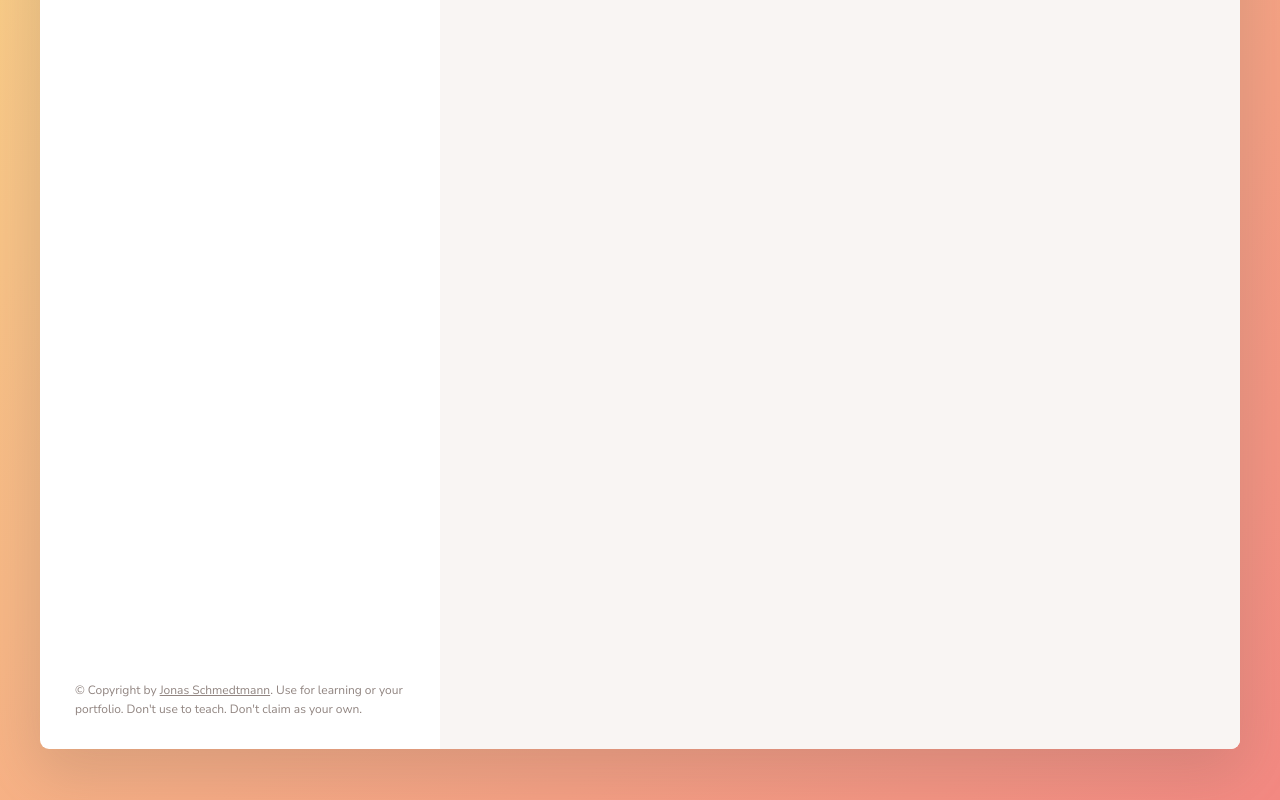
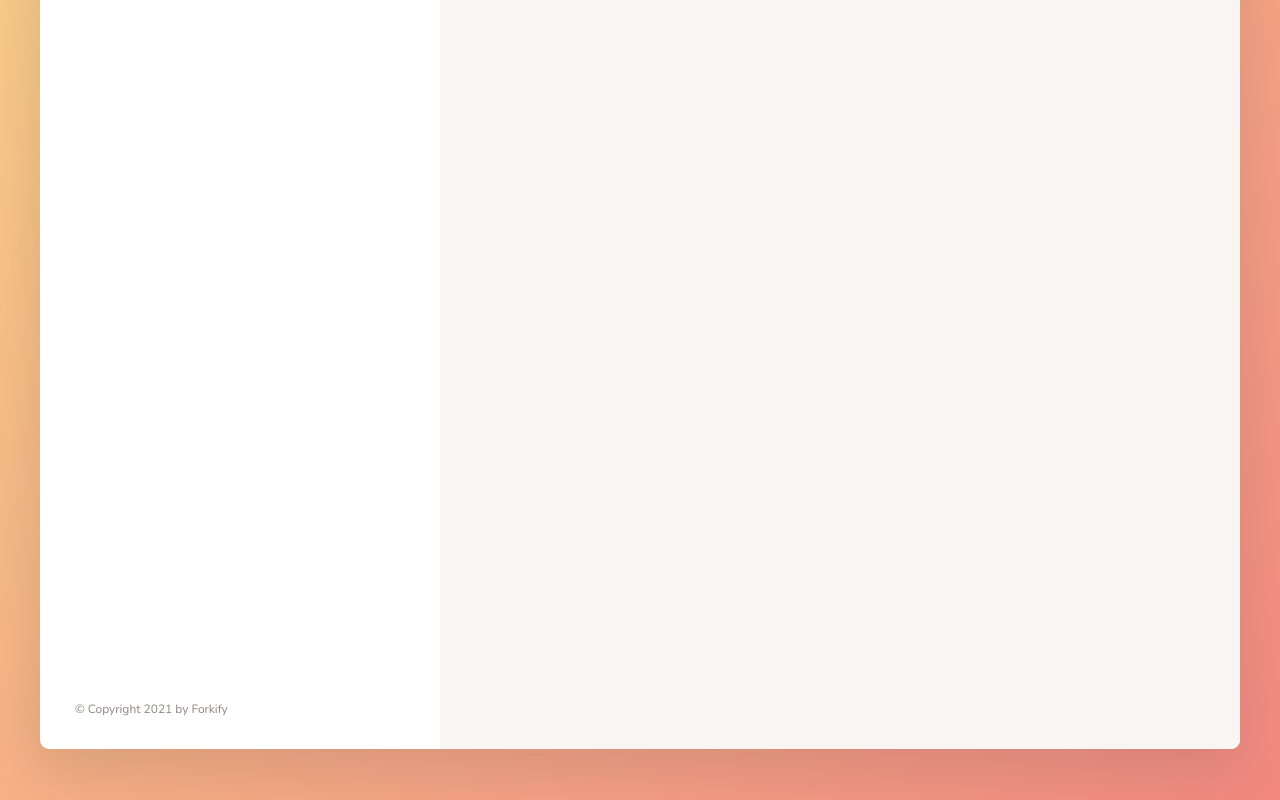
Before and after one commit to nhinewyenn/forkify-recipe-website, a website built with Parcel: page index.html in a window 1280 px wide. Shown: the part 472-1272 px from the top of the page. Built offline with nearby package versions, Linux system fonts and the light colour scheme.

Commit message:
Add files via upload

```diff
--- a/index.html
+++ b/index.html
@@ -63,20 +63,6 @@
                       No bookmarks yet. Find a nice recipe and bookmark it :)
                     </p>
                   </div>
-
-                  <!-- <li class="preview">
-                    <a class="preview__link" href="#23456">
-                      <figure class="preview__fig">
-                        <img src="src/img/test-1.jpg" alt="Test" />
-                      </figure>
-                      <div class="preview__data">
-                        <h4 class="preview__name">
-                          Pasta with Tomato Cream ...
-                        </h4>
-                        <p class="preview__publisher">The Pioneer Woman</p>
-                      </div>
-                    </a>
-                  </li> -->
                 </ul>
               </div>
             </li>
@@ -85,52 +71,11 @@
       </header>
 
       <div class="search-results">
-        <ul class="results">
-          <!--
-          <li class="preview">
-            <a class="preview__link preview__link--active" href="#23456">
-              <figure class="preview__fig">
-                <img src="src/img/test-1.jpg" alt="Test" />
-              </figure>
-              <div class="preview__data">
-                <h4 class="preview__title">Pasta with Tomato Cream ...</h4>
-                <p class="preview__publisher">The Pioneer Woman</p>
-                <div class="preview__user-generated">
-                  <svg>
-                    <use href="src/img/icons.svg#icon-user"></use>
-                  </svg>
-                </div>
-              </div>
-            </a>
-          </li>
-           -->
-        </ul>
+        <ul class="results"></ul>
 
-        <div class="pagination">
-          <!-- <button class="btn--inline pagination__btn--prev">
-            <svg class="search__icon">
-              <use href="src/img/icons.svg#icon-arrow-left"></use>
-            </svg>
-            <span>Page 1</span>
-          </button>
-          <button class="btn--inline pagination__btn--next">
-            <span>Page 3</span>
-            <svg class="search__icon">
-              <use href="src/img/icons.svg#icon-arrow-right"></use>
-            </svg>
-          </button> -->
-        </div>
+        <div class="pagination"></div>
 
-        <p class="copyright">
-          &copy; Copyright by
-          <a
-            class="twitter-link"
-            target="_blank"
-            href="https://twitter.com/jonasschmedtman"
-            >Jonas Schmedtmann</a
-          >. Use for learning or your portfolio. Don't use to teach. Don't claim
-          as your own.
-        </p>
+        <p class="copyright">&copy; Copyright 2021 by Forkify</p>
       </div>
 
       <div class="recipe">
@@ -142,117 +87,6 @@
           </div>
           <p>Start by searching for a recipe or an ingredient. Have fun!</p>
         </div>
-
-        <!-- <div class="spinner">
-          <svg>
-            <use href="src/img/icons.svg#icon-loader"></use>
-          </svg>
-        </div> -->
-
-        <!-- <div class="error">
-            <div>
-              <svg>
-                <use href="src/img/icons.svg#icon-alert-triangle"></use>
-              </svg>
-            </div>
-            <p>No recipes found for your query. Please try again!</p>
-          </div> -->
-
-        <!--
-        <figure class="recipe__fig">
-          <img src="src/img/test-1.jpg" alt="Tomato" class="recipe__img" />
-          <h1 class="recipe__title">
-            <span>Pasta with tomato cream sauce</span>
-          </h1>
-        </figure>
-
-        <div class="recipe__details">
-          <div class="recipe__info">
-            <svg class="recipe__info-icon">
-              <use href="src/img/icons.svg#icon-clock"></use>
-            </svg>
-            <span class="recipe__info-data recipe__info-data--minutes">45</span>
-            <span class="recipe__info-text">minutes</span>
-          </div>
-          <div class="recipe__info">
-            <svg class="recipe__info-icon">
-              <use href="src/img/icons.svg#icon-users"></use>
-            </svg>
-            <span class="recipe__info-data recipe__info-data--people">4</span>
-            <span class="recipe__info-text">servings</span>
-
-            <div class="recipe__info-buttons">
-              <button class="btn--tiny btn--increase-servings">
-                <svg>
-                  <use href="src/img/icons.svg#icon-minus-circle"></use>
-                </svg>
-              </button>
-              <button class="btn--tiny btn--increase-servings">
-                <svg>
-                  <use href="src/img/icons.svg#icon-plus-circle"></use>
-                </svg>
-              </button>
-            </div>
-          </div>
-
-          <div class="recipe__user-generated">
-            <svg>
-              <use href="src/img/icons.svg#icon-user"></use>
-            </svg>
-          </div>
-          <button class="btn--round">
-            <svg class="">
-              <use href="src/img/icons.svg#icon-bookmark-fill"></use>
-            </svg>
-          </button>
-        </div>
-
-        <div class="recipe__ingredients">
-          <h2 class="heading--2">Recipe ingredients</h2>
-          <ul class="recipe__ingredient-list">
-            <li class="recipe__ingredient">
-              <svg class="recipe__icon">
-                <use href="src/img/icons.svg#icon-check"></use>
-              </svg>
-              <div class="recipe__quantity">1000</div>
-              <div class="recipe__description">
-                <span class="recipe__unit">g</span>
-                pasta
-              </div>
-            </li>
-
-            <li class="recipe__ingredient">
-              <svg class="recipe__icon">
-                <use href="src/img/icons.svg#icon-check"></use>
-              </svg>
-              <div class="recipe__quantity">0.5</div>
-              <div class="recipe__description">
-                <span class="recipe__unit">cup</span>
-                ricotta cheese
-              </div>
-            </li>
-          </ul>
-        </div>
-
-        <div class="recipe__directions">
-          <h2 class="heading--2">How to cook it</h2>
-          <p class="recipe__directions-text">
-            This recipe was carefully designed and tested by
-            <span class="recipe__publisher">The Pioneer Woman</span>. Please check out
-            directions at their website.
-          </p>
-          <a
-            class="btn--small recipe__btn"
-            href="http://thepioneerwoman.com/cooking/pasta-with-tomato-cream-sauce/"
-            target="_blank"
-          >
-            <span>Directions</span>
-            <svg class="search__icon">
-              <use href="src/img/icons.svg#icon-arrow-right"></use>
-            </svg>
-          </a>
-        </div>
-        -->
       </div>
     </div>
 
```
